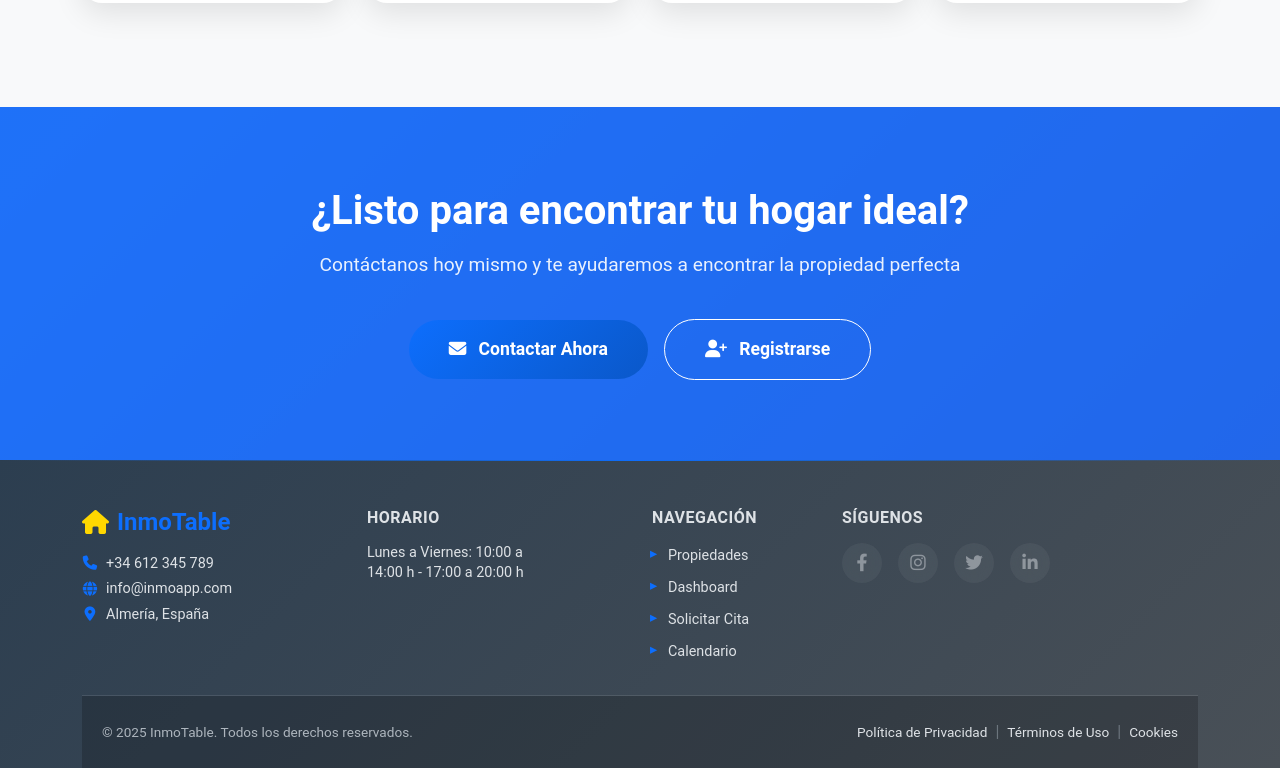
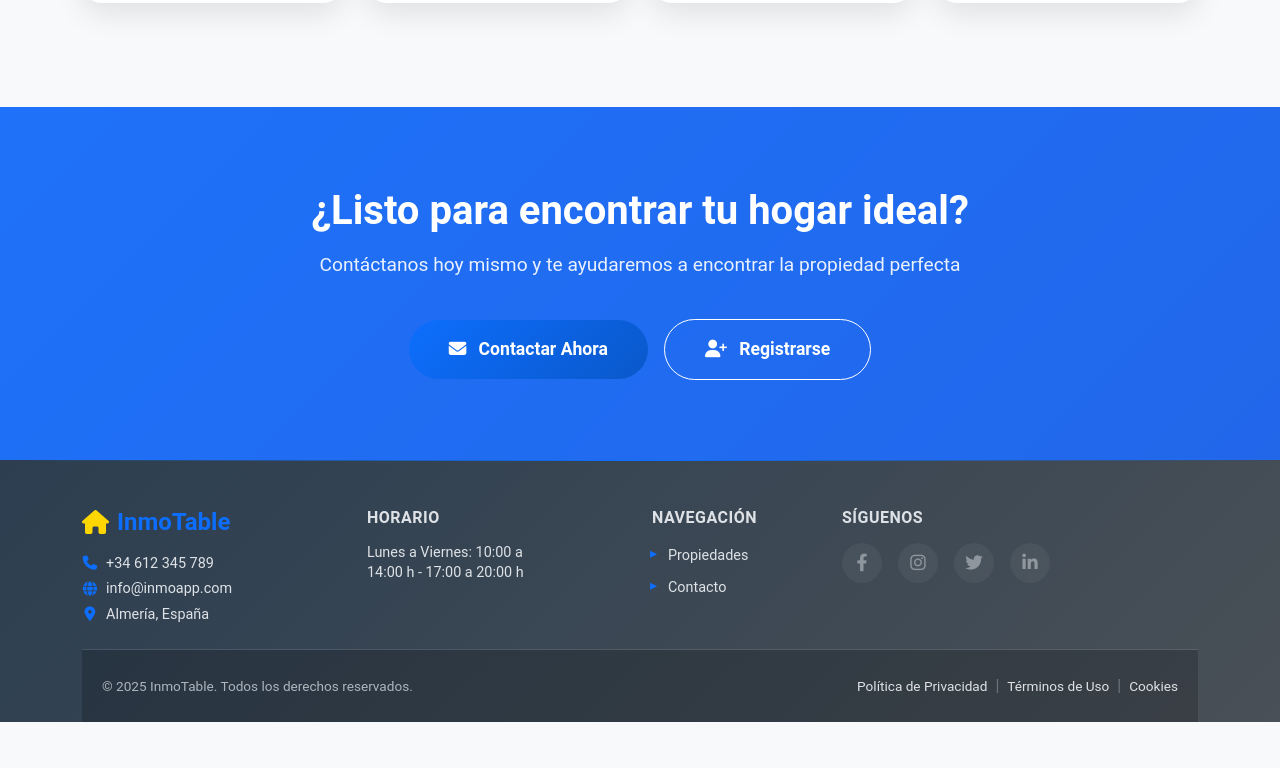
Before and after one commit to joa102/TFG_InmoTable, an Angular app in the folder frontend/: page / in a window 1280 px wide. Shown: the part 2130-2898 px from the top of the page. After the commit the page ends 2852 px from the top, so only its background shows below. Built offline with nearby package versions, Linux system fonts and the light colour scheme; no server answers.

Commit message:
Cambios en footer

```diff
--- a/frontend/src/app/shared/components/footer/footer.component.html
+++ b/frontend/src/app/shared/components/footer/footer.component.html
@@ -70,9 +70,7 @@
             <h6 class="footer-subtitle">Navegación</h6>
             <ul class="footer-links">
               <li><a routerLink="/propiedades">Propiedades</a></li>
-              <li><a routerLink="/dashboard">Dashboard</a></li>
-              <li><a routerLink="/citas">Solicitar Cita</a></li>
-              <li><a routerLink="/calendario">Calendario</a></li>
+              <li><a routerLink="/contacto">Contacto</a></li>
             </ul>
           </div>
         </div>
```
